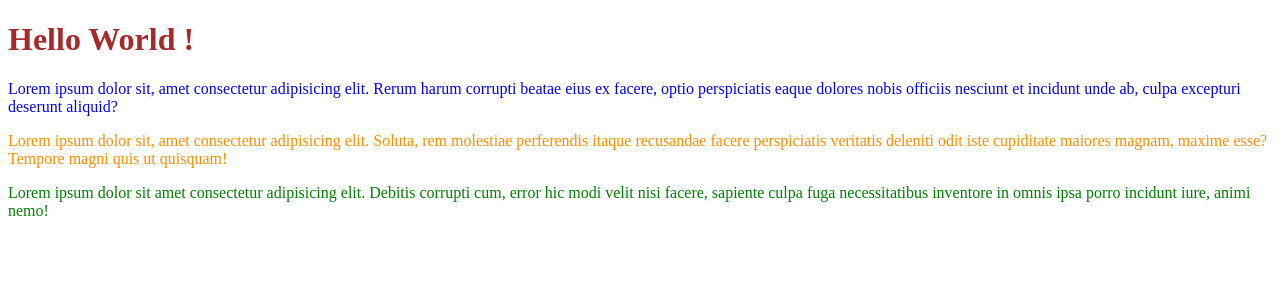
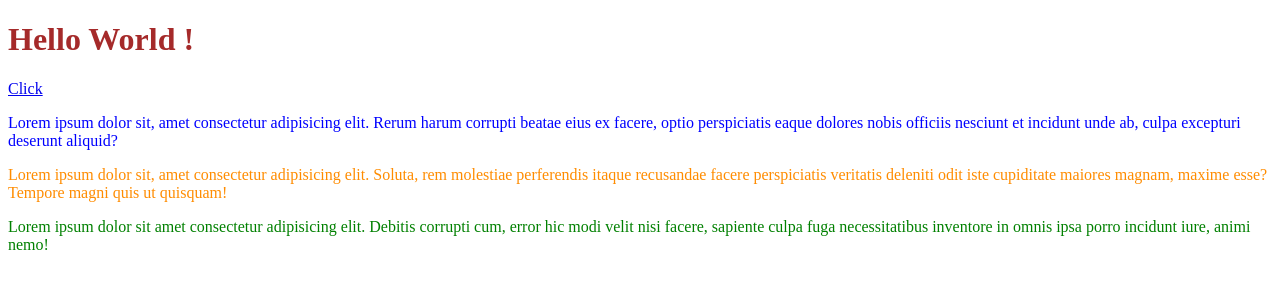
Before and after one commit to IzumiKeiki/React-create-homework, a React (Create React App) app: page / in a window 1280 px wide. Shown: the top 300 px of the page. Built offline with nearby package versions, Linux system fonts and the light colour scheme.

Commit message:
create component

```diff
--- a/src/App.js
+++ b/src/App.js
@@ -1,9 +1,11 @@
 import "./App.css";
+import Button from "./components/Button";
 
 function App() {
   return (
     <>
       <h1>Hello World !</h1>
+      <Button />
       <p className="class">
         Lorem ipsum dolor sit, amet consectetur adipisicing elit. Rerum harum
         corrupti beatae eius ex facere, optio perspiciatis eaque dolores nobis
--- /dev/null
+++ b/src/components/Button.js
@@ -0,0 +1,11 @@
+function Button() {
+  return (
+    <>
+      <a href="#">
+        <p>Click</p>
+      </a>
+    </>
+  );
+}
+
+export default Button;
```
